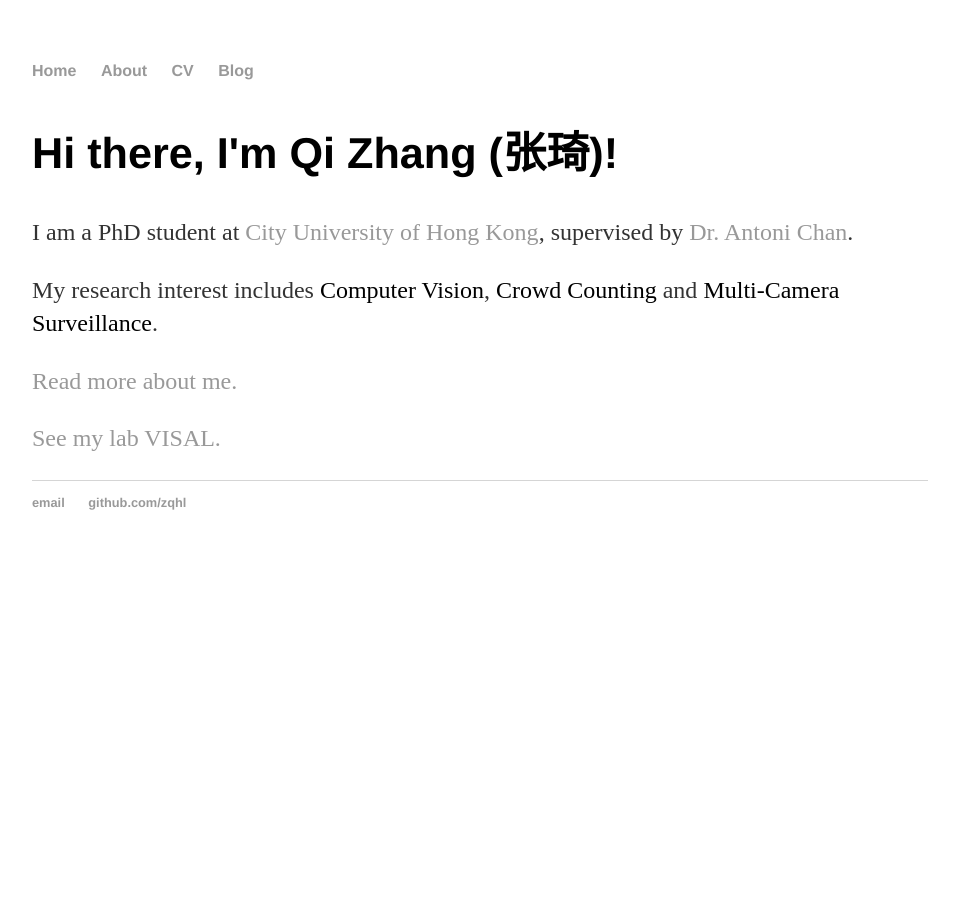
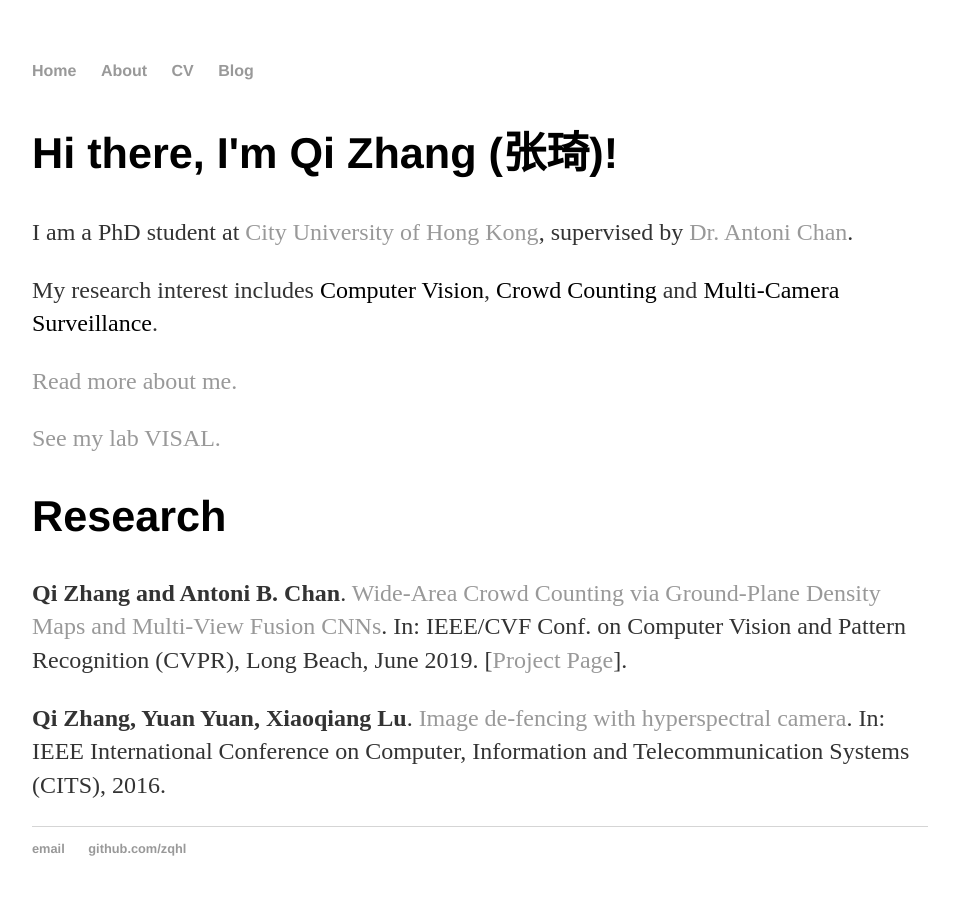
Before and after one commit to zqyq/zqyq.github.io, a Jekyll site: the page built from index.html, in a window 1280 px wide. Shown: the whole page, without its empty margins (160-1119 px from the left). Built offline with Jekyll 4.4.1, drawn with Linux system fonts in a browser that asks for light colours.

Commit message:
Update index.html

```diff
--- a/index.html
+++ b/index.html
@@ -20,4 +20,15 @@ title: qizhang's homepage
 			<p>
 				<a href="http://visal.cs.cityu.edu.hk/"> See my lab VISAL. </a>
 			</p>
+
+			<h2>Research</h2>
+
+				<p><strong>Qi Zhang and Antoni B. Chan</strong>.
+						<a href="http://visal.cs.cityu.edu.hk/static/pubs/conf/cvpr19-wacc.pdf">Wide-Area Crowd Counting via Ground-Plane Density Maps and Multi-View Fusion CNNs</a>.
+						In: IEEE/CVF Conf. on Computer Vision and Pattern Recognition (CVPR), Long Beach, June 2019.
+		  			        [<a href="http://visal.cs.cityu.edu.hk/research/cvpr2019wacc/">Project Page</a>].
+				<p><strong>Qi Zhang, Yuan Yuan, Xiaoqiang Lu</strong>.
+						<a href="https://ieeexplore.ieee.org/abstract/document/7546396/">Image de-fencing with hyperspectral camera</a>.
+						In: IEEE International Conference on Computer, Information and Telecommunication Systems (CITS), 2016.
+
 		</div>
```
